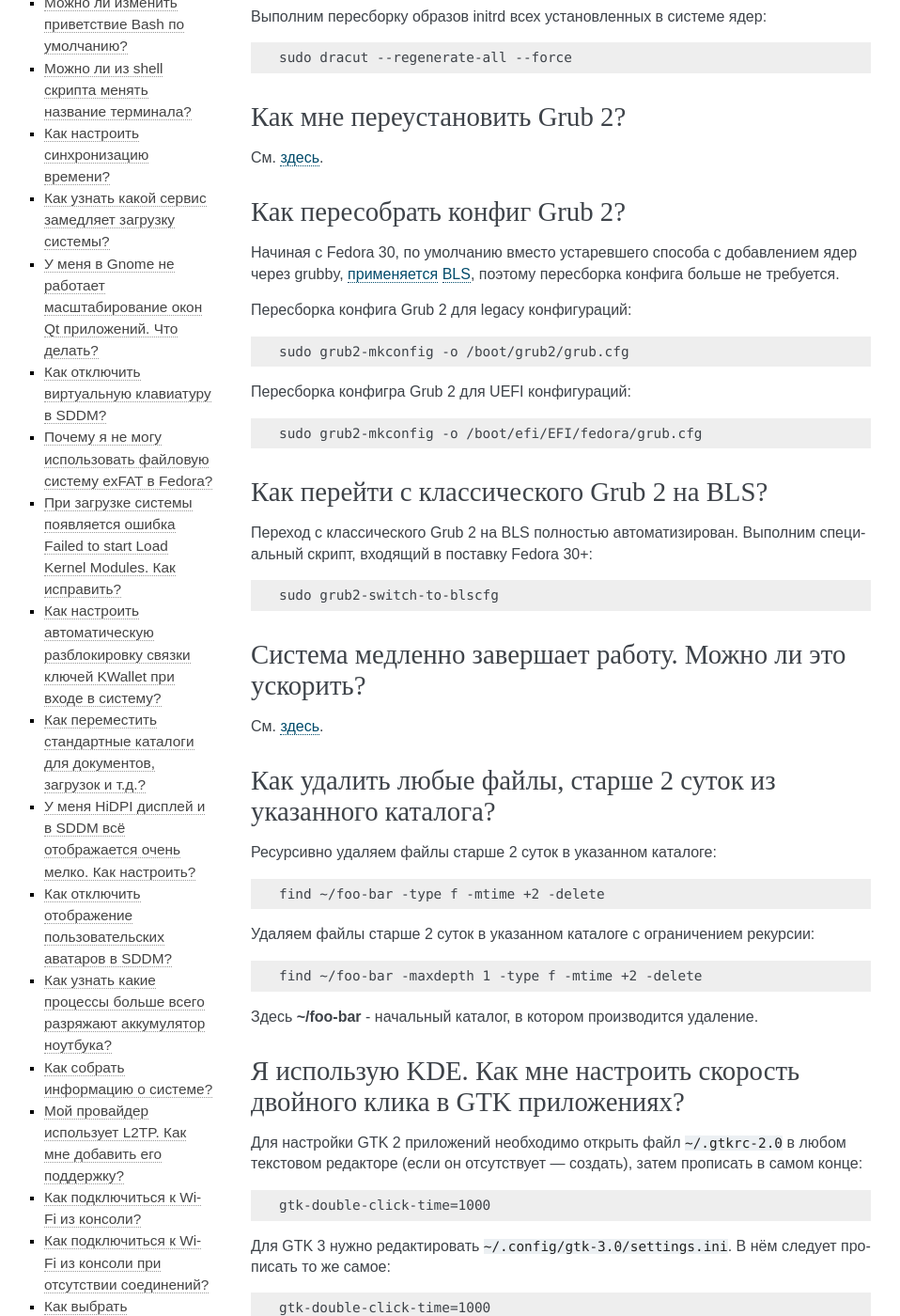
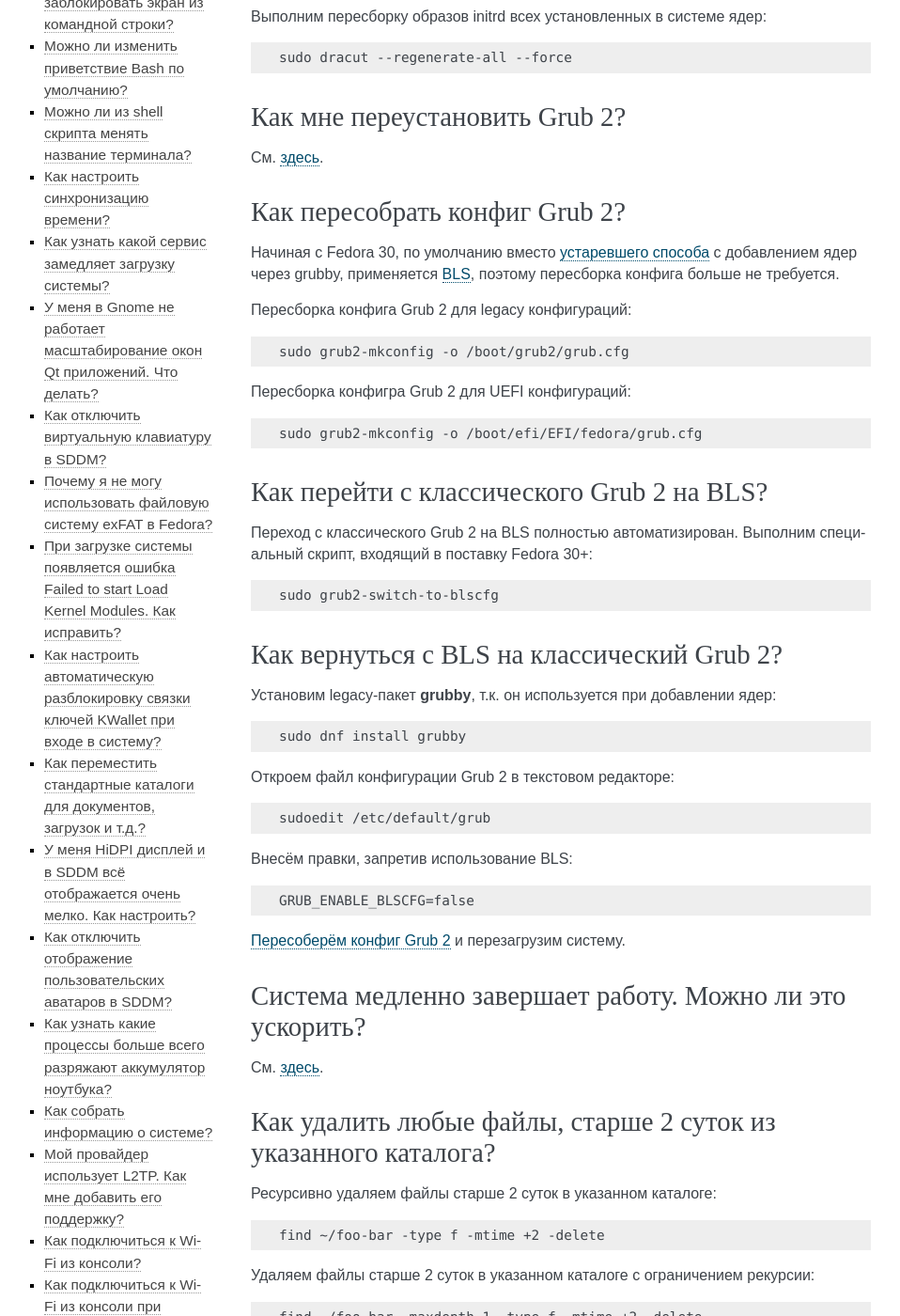
Before and after one commit to RussianFedora/FAQ, a Sphinx documentation site: the page built from source/using-system.rst, in a window 1280 px wide and 1400 px high, scrolled down 1329 px. Shown: the whole window at 94% size, without its empty margins (153-1111 px from the left). Built offline with Sphinx 7.4.7, drawn with Linux system fonts in a browser that asks for light colours; some of the changed text lies outside the part shown.

Commit message:
Added question about switching from BLS to legacy GRUB 2 configuration.

```diff
--- a/source/using-system.rst
+++ b/source/using-system.rst
@@ -103,7 +103,7 @@
 Как пересобрать конфиг Grub 2?
 ====================================
 
-Начиная с Fedora 30, по умолчанию вместо устаревшего способа с добавлением ядер через grubby, `применяется <https://fedoraproject.org/wiki/Changes/BootLoaderSpecByDefault>`__ `BLS <https://systemd.io/BOOT_LOADER_SPECIFICATION>`__, поэтому пересборка конфига больше не требуется.
+Начиная с Fedora 30, по умолчанию вместо `устаревшего способа <https://fedoraproject.org/wiki/Changes/BootLoaderSpecByDefault>`__ с добавлением ядер через grubby, применяется `BLS <https://systemd.io/BOOT_LOADER_SPECIFICATION>`__, поэтому пересборка конфига больше не требуется.
 
 Пересборка конфига Grub 2 для legacy конфигураций:
 
@@ -128,6 +128,32 @@
 .. code-block:: text
 
     sudo grub2-switch-to-blscfg
+
+.. index:: boot, grub, bls, loader
+.. _grub-from-bls:
+
+Как вернуться с BLS на классический Grub 2?
+==============================================
+
+Установим legacy-пакет **grubby**, т.к. он используется при добавлении ядер:
+
+.. code-block:: text
+
+    sudo dnf install grubby
+
+Откроем файл конфигурации Grub 2 в текстовом редакторе:
+
+.. code-block:: text
+
+    sudoedit /etc/default/grub
+
+Внесём правки, запретив использование BLS:
+
+.. code-block:: text
+
+    GRUB_ENABLE_BLSCFG=false
+
+:ref:`Пересоберём конфиг Grub 2 <grub-rebuild>` и перезагрузим систему.
 
 .. index:: slow shutdown, shutdown
 .. _slow-shutdown:
```
